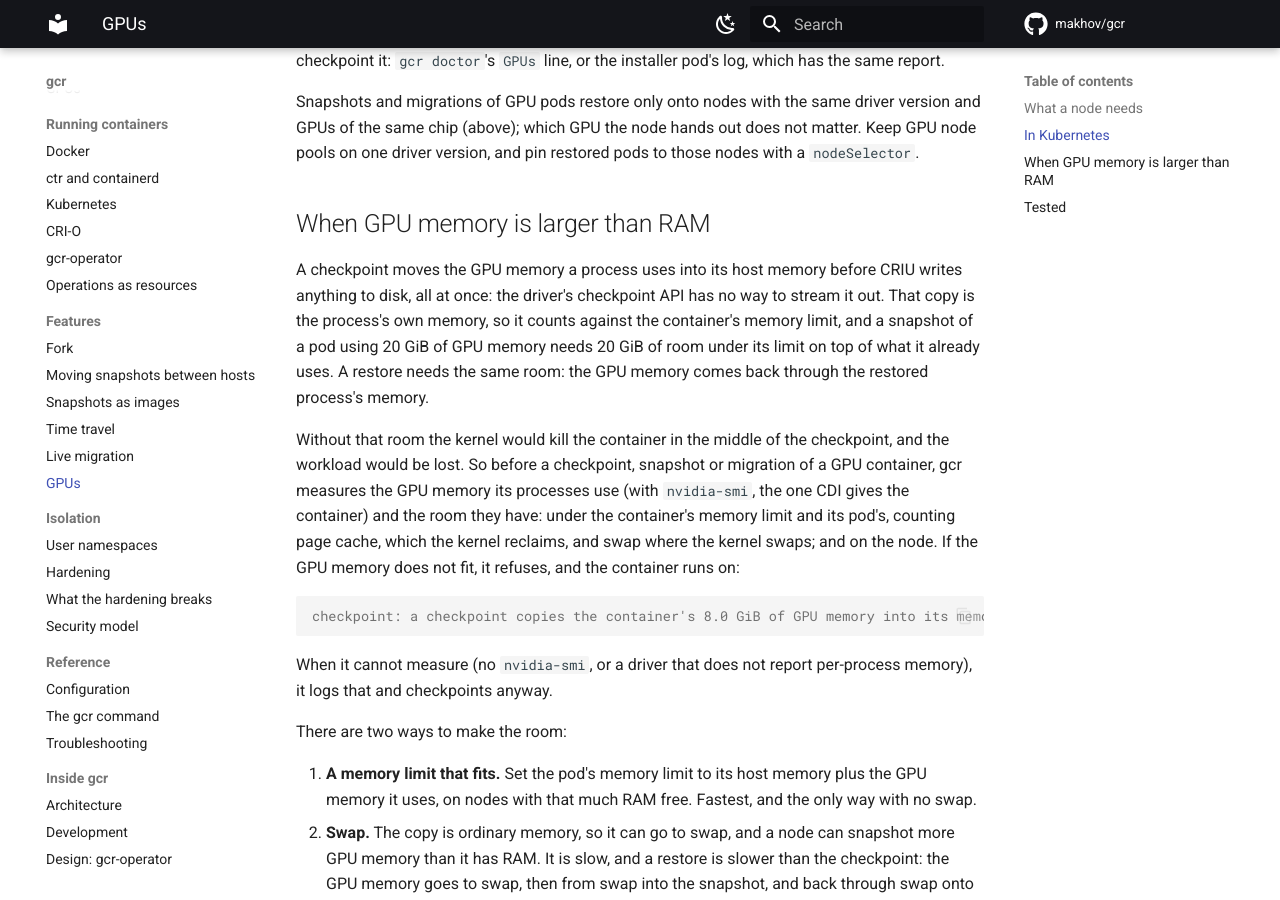
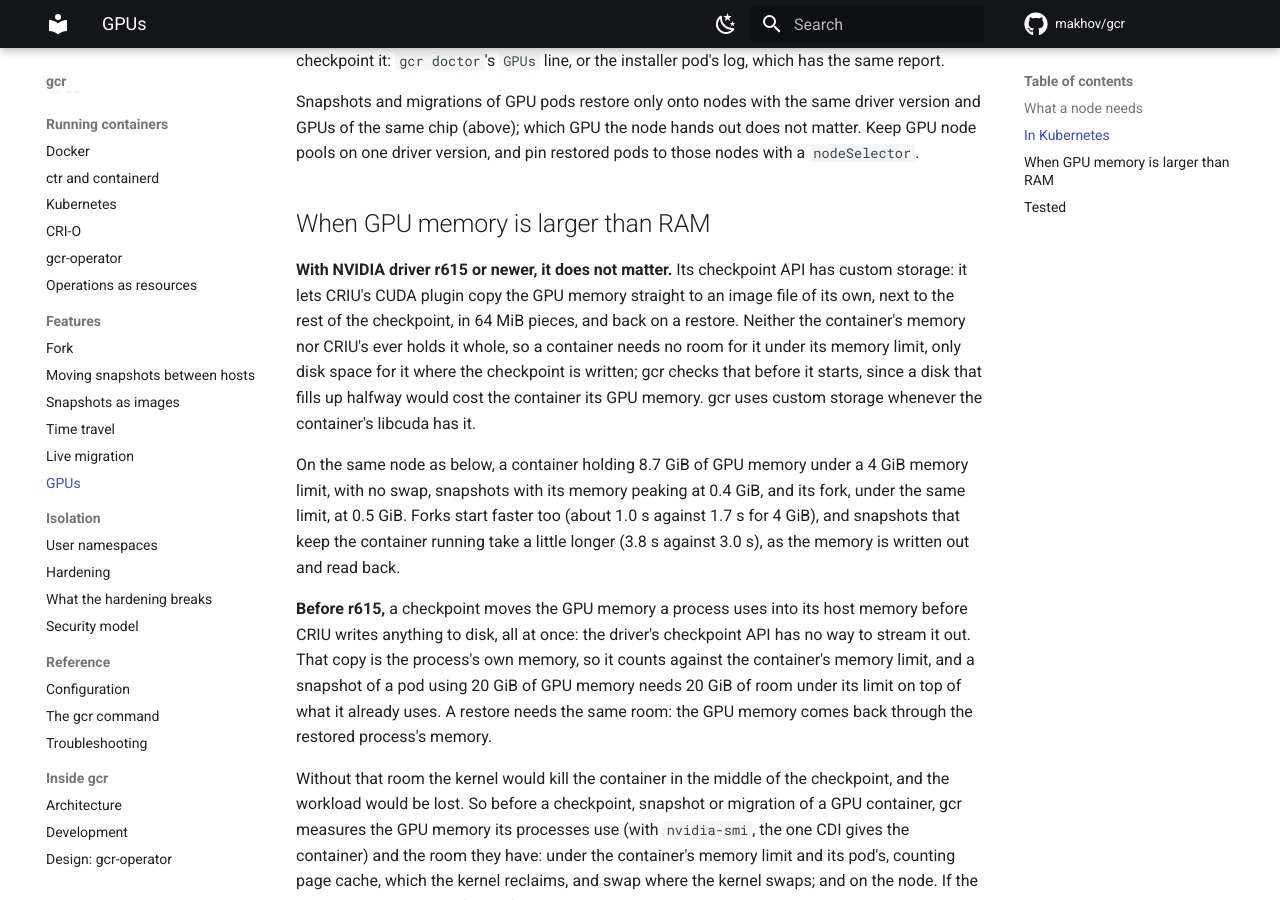
Before and after one commit to makhov/gcr, an MkDocs documentation site: the page built from docs/gpus.md, in a window 1280 px wide and 900 px high, scrolled down 2451 px. Built offline with MkDocs 1.6.1 and Material for MkDocs 9.7.7, drawn with Linux system fonts in a browser that asks for light colours; comment, search, counter and statistics services are not loaded; some of the changed text lies outside the part shown.

Commit message:
GPU checkpoints through custom storage need disk, not memory (#126)
* GPU checkpoints are refused when the GPU memory will not fit

A checkpoint has the driver copy a GPU container's GPU memory into its
processes' memory, all at once, against the container's memory limit;
without the room the kernel killed the container in the middle of the
checkpoint, and the workload was lost.

Before a checkpoint, snapshot or migration of a GPU container, gcr now
measures the GPU memory its processes use (nvidia-smi, the one CDI
mounts into the container, with its libnvidia-ml) and the room they
have: under the memory limit of the container's cgroup and each of its
ancestors (a pod's), counting page cache, which the kernel reclaims, and
swap where the kernel swaps (vm.swappiness above 0) and memory.swap.max
allows; and the node's available memory. If the GPU memory does not
fit, the checkpoint is refused with the numbers and what limits them,
and the container runs on. When it cannot measure, it logs that and
checkpoints anyway.

Snapshots also now refuse a container whose GPUs gcr could not describe,
as checkpoints and migrations did.

TestCUDACheckpointNoRoom holds 8 GiB on the GPU under a 4 GiB limit with
no swap: refused in 2.6 s, and the container carries on. With swap the
same snapshot went through, in 7 minutes.

* GPU checkpoints through custom storage need disk, not memory

With driver r615 and newer, CRIU's CUDA plugin checkpoints GPU memory
through the driver's custom storage (makhov/criu#7): straight to an
image file of its own, never through the container's memory. gcr tells
from the container's libcuda (its CDI mount) whether it has custom
storage, and then the pre-check measures what that path needs instead:
the GPU memory has to fit on the disk the checkpoint is written to,
since one that fills up midway costs the container its GPU memory.

TestCUDACheckpointNoRoom holds 8 GiB of GPU memory under a 4 GiB memory
limit with no swap: through custom storage it snapshots, with the
container's memory peaking at 0.4 GiB, and its fork under the same limit
carries on with its weights intact (0.5 GiB); without, the snapshot is
refused as before.

* CRIU v4.2.1+gcr.3: GPU memory through custom storage

```diff
--- a/docs/gpus.md
+++ b/docs/gpus.md
@@ -122,9 +122,27 @@ restored pods to those nodes with a `nodeSelector`.
 
 ## When GPU memory is larger than RAM
 
-A checkpoint moves the GPU memory a process uses into its host memory
-before CRIU writes anything to disk, all at once: the driver's checkpoint
-API has no way to stream it out. That copy is the process's own memory,
+**With NVIDIA driver r615 or newer, it does not matter.** Its
+checkpoint API has custom storage: it lets CRIU's CUDA plugin copy the
+GPU memory straight to an image file of its own, next to the rest of the
+checkpoint, in 64 MiB pieces, and back on a restore. Neither the
+container's memory nor CRIU's ever holds it whole, so a container needs
+no room for it under its memory limit, only disk space for it where the
+checkpoint is written; gcr checks that before it starts, since a disk
+that fills up halfway would cost the container its GPU memory. gcr uses
+custom storage whenever the container's libcuda has it.
+
+On the same node as below, a container holding 8.7 GiB of GPU memory
+under a 4 GiB memory limit, with no swap, snapshots with its memory
+peaking at 0.4 GiB, and its fork, under the same limit, at 0.5 GiB.
+Forks start faster too (about 1.0 s against 1.7 s for 4 GiB), and
+snapshots that keep the container running take a little longer (3.8 s
+against 3.0 s), as the memory is written out and read back.
+
+**Before r615,** a checkpoint moves the GPU memory a process uses into
+its host memory before CRIU writes anything to disk, all at once: the
+driver's checkpoint API has no way to stream it out. That copy is the
+process's own memory,
 so it counts against the container's memory limit, and a snapshot of a
 pod using 20 GiB of GPU memory needs 20 GiB of room under its limit on
 top of what it already uses. A restore needs the same room: the GPU
@@ -203,6 +221,13 @@ elsewhere.
   snapshot: its writable layer has to match the dump, although CRIU
   lets the processes run while it seizes them (CUDA has to, to be
   locked).
+- `TestCUDACheckpointNoRoom` holds 8 GiB of GPU memory under a 4 GiB
+  memory limit with no swap. With custom storage (r615+) it snapshots
+  and forks; without, the snapshot is refused and the container runs
+  on.
+
+With driver 615.71.09 the same tests pass through custom storage, on the
+same GPUs.
 
 `GCR_E2E_CUDA_IMAGE` picks the image. The default is PyTorch built for
 CUDA 12.8, the first with kernels for Blackwell (sm_120).
```
Also changed, not shown: docs/development.md (+1 -1 lines), docs/getting-started.md (+1 -1 lines), docs/install.md (+1 -1 lines), docs/tradeoffs.md (+4 -3 lines), docs/troubleshooting.md (+1 -0 lines), 6 other files.
